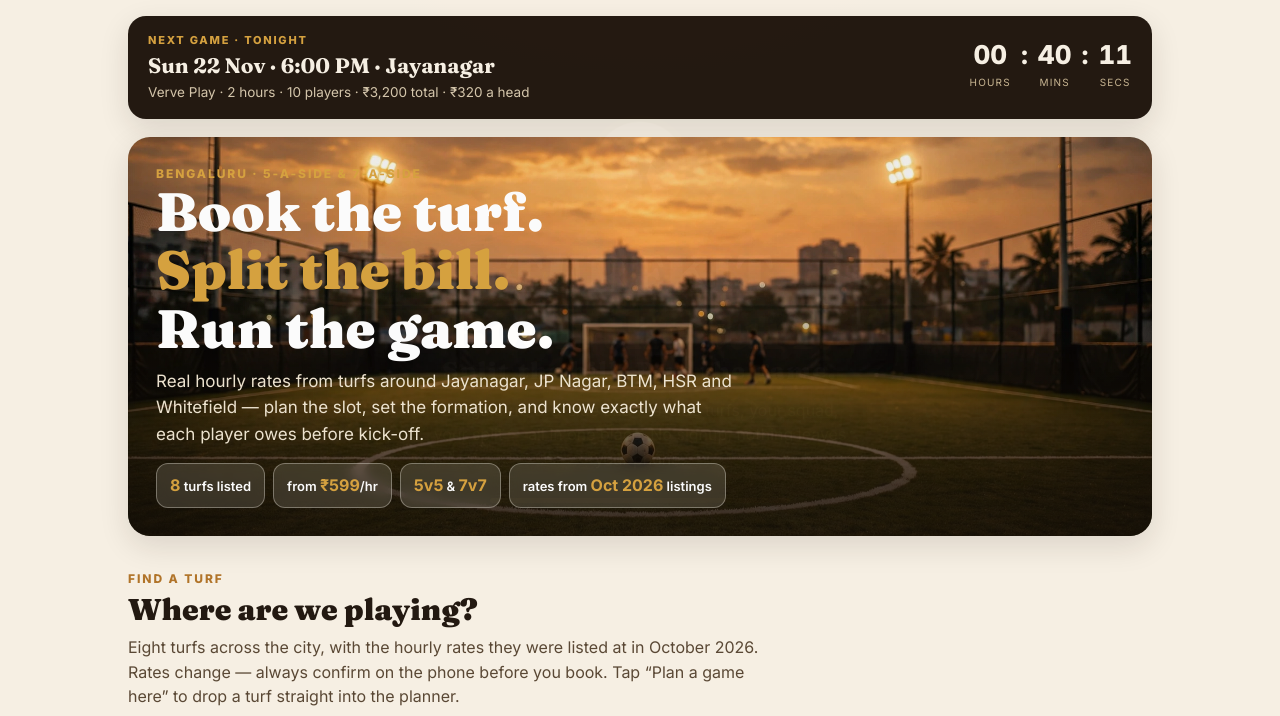
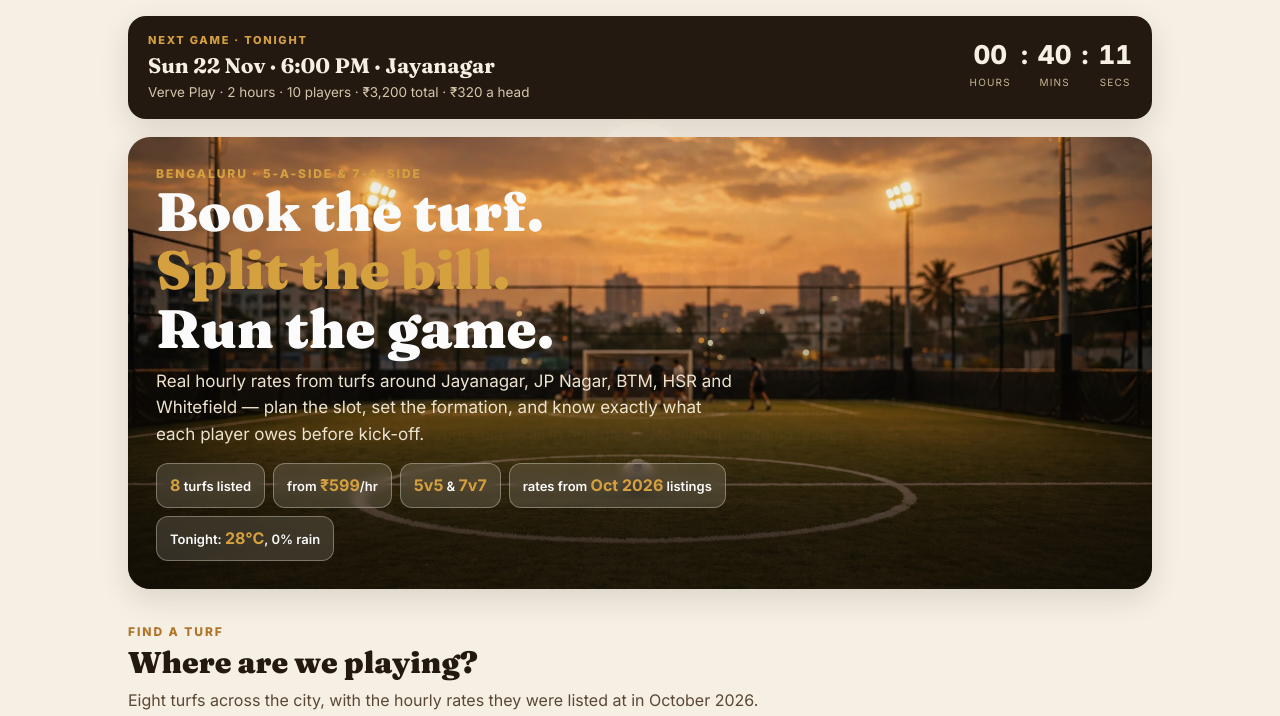
Before and after one commit to abhiramunni/turfkit, a plain HTML site: page index.html in a window 1280 px wide. Shown: the part 65-781 px from the top of the page. Drawn offline with Linux system fonts and the light colour scheme.

Commit message:
Add weather note to hero stats

```diff
--- a/index.html
+++ b/index.html
@@ -271,6 +271,7 @@ footer .btns{display:flex;gap:8px;flex-wrap:wrap}
         <span class="stat">from <b>₹599</b>/hr</span>
         <span class="stat"><b>5v5</b> &amp; <b>7v7</b></span>
         <span class="stat">rates from <b>Oct 2026</b> listings</span>
+        <span class="stat">Tonight: <b>28°C</b>, 0% rain</span>
       </div>
     </div>
   </section>
```
